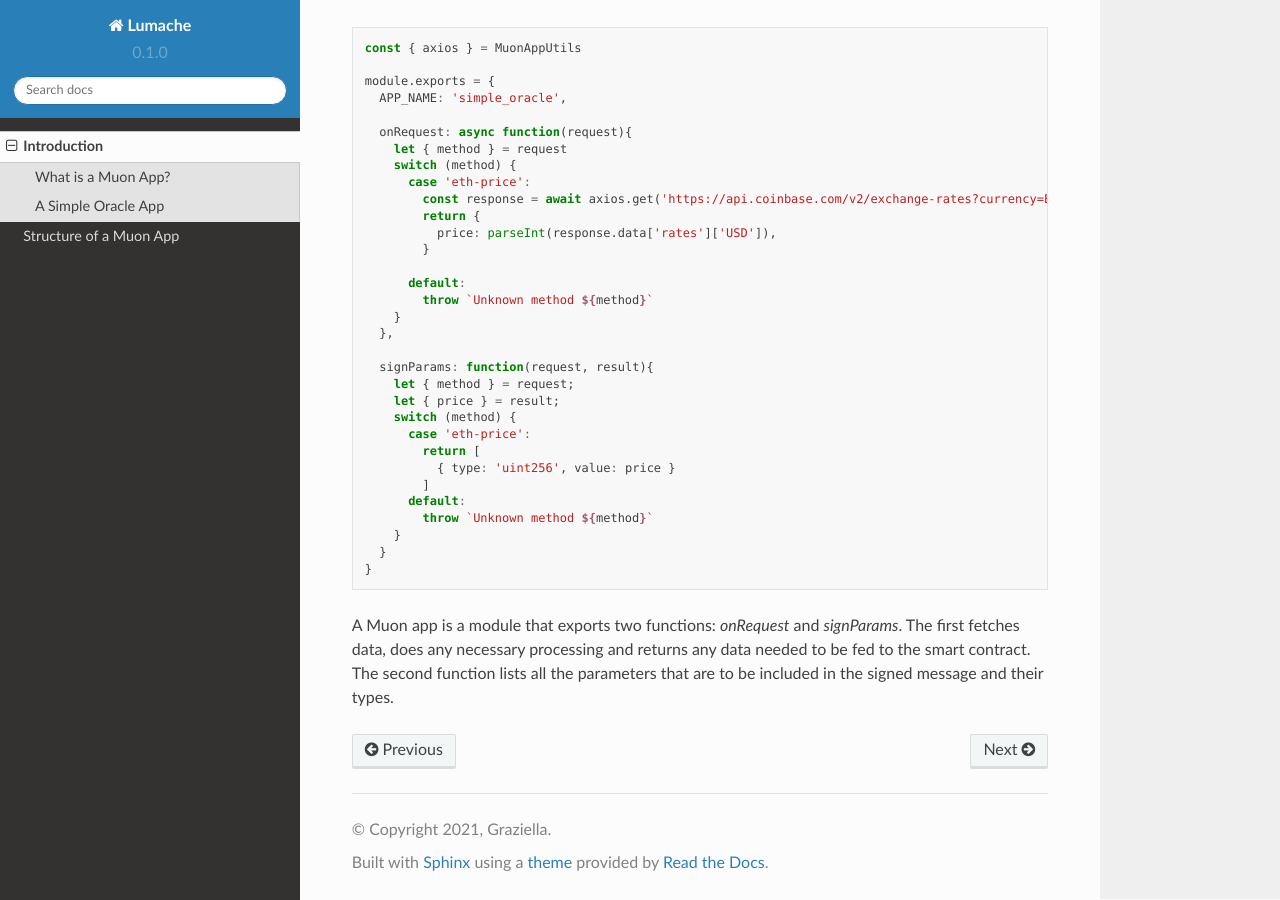
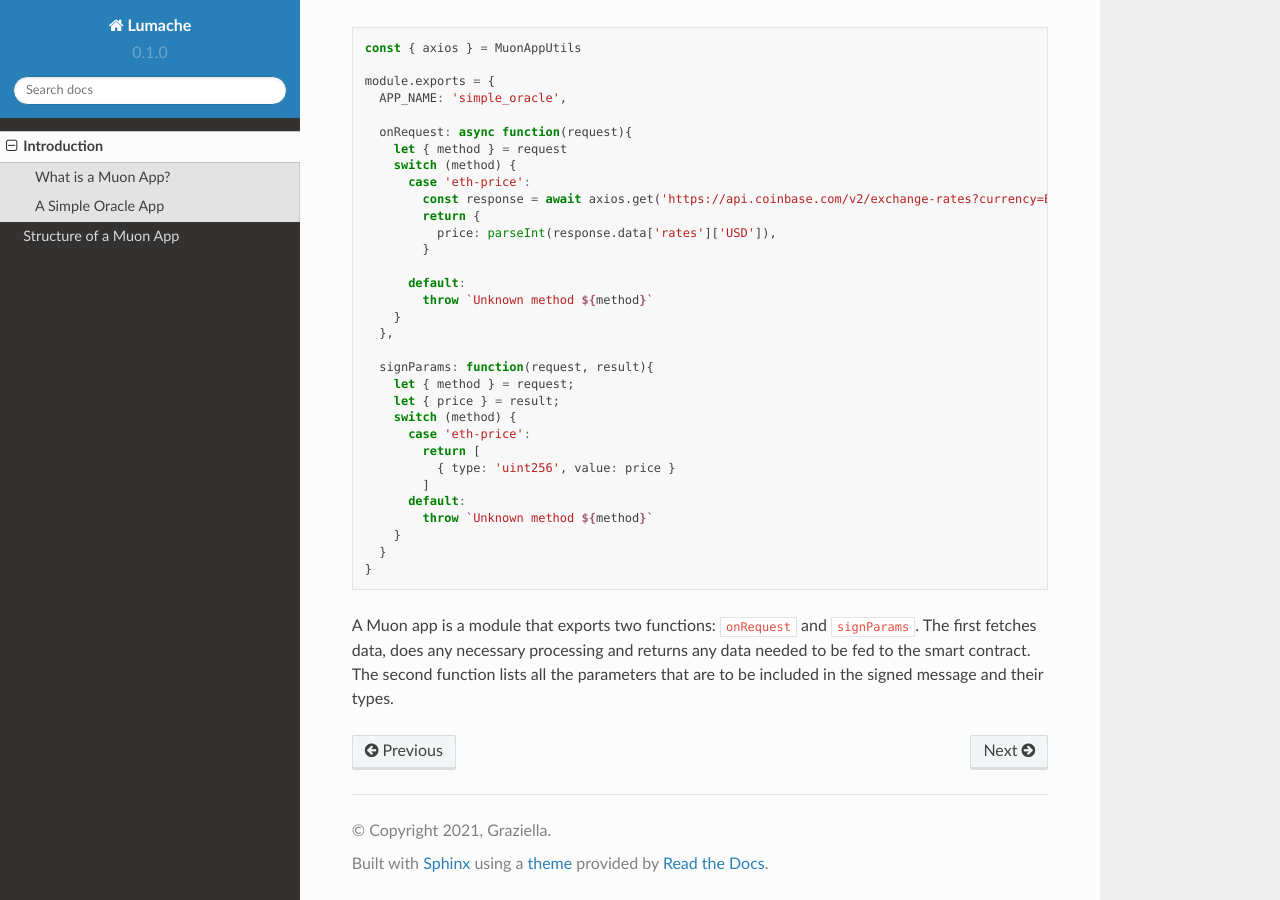
Before and after one commit to abramsymons/rtd-muon, a Sphinx documentation site: the page built from docs/source/introduction.rst, in a window 1280 px wide and 900 px high, scrolled down 797 px. Built offline with Sphinx 7.4.7 and the Read the Docs theme 2.0.0, drawn with Linux system fonts in a browser that asks for light colours.

```diff
--- a/docs/source/introduction.rst
+++ b/docs/source/introduction.rst
@@ -52,4 +52,4 @@ Muon apps are currently developed in JS; other programming languages will gradua
       }
     }
 
-A Muon app is a module that exports two functions: `onRequest` and `signParams`. The first fetches data, does any necessary processing and returns any data needed to be fed to the smart contract. The second function lists all the parameters that are to be included in the signed message and their types.
+A Muon app is a module that exports two functions: ``onRequest`` and ``signParams``. The first fetches data, does any necessary processing and returns any data needed to be fed to the smart contract. The second function lists all the parameters that are to be included in the signed message and their types.
```
